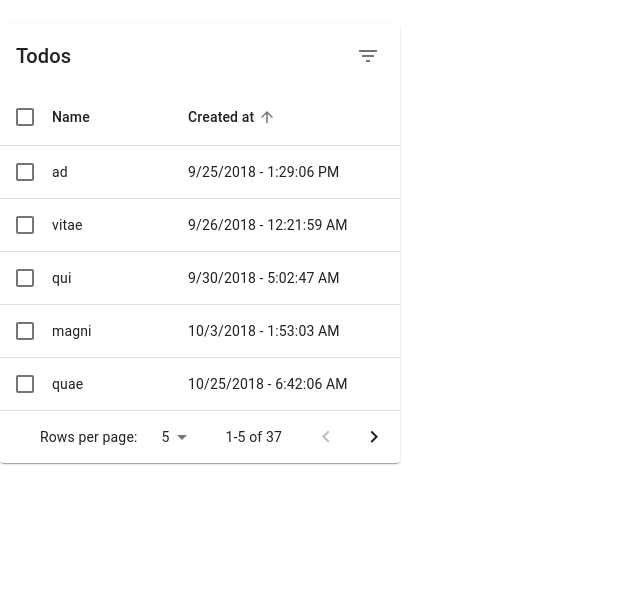
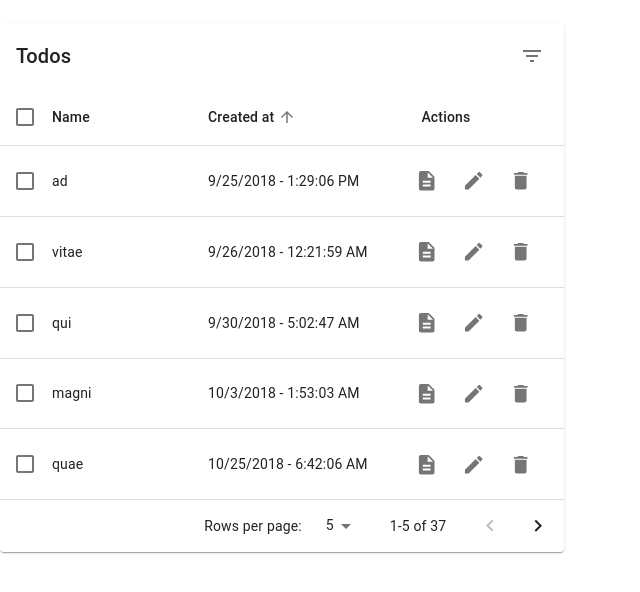
Before and after one commit to mladenkn/react-todos, a React (Create React App) app: page /todos in a window 1280 px wide. Shown: the top 592 px of the page, without its empty margins (0-640 px from the left). Built offline with nearby package versions, Linux system fonts and the light colour scheme.

Commit message:
updated table

```diff
--- a/src/view/App.tsx
+++ b/src/view/App.tsx
@@ -2,7 +2,7 @@ import React from 'react';
 import { TodoDetailsPage } from './TodoDetailsPage';
 import { createMuiTheme } from "@material-ui/core"
 import { ThemeProvider } from '@material-ui/styles'
-import { BrowserRouter as Router, Route, Link } from "react-router-dom";
+import { BrowserRouter as Router, Route } from "react-router-dom";
 import { TodoListPage } from './TodoListPage';
 
 
--- a/src/view/TodoListPage.tsx
+++ b/src/view/TodoListPage.tsx
@@ -28,7 +28,7 @@ export const TodoListPage = () => {
   return (
     <div>
       <TodoTableExample
-        rows={todoList.data}
+        todos={todoList.data}
         todoTotatCount={todoList.totalCount}
         lastSearchParams={searchParams}
         onSearchParamsChange={setSearchParams}
--- a/src/view/TodoTableExample.tsx
+++ b/src/view/TodoTableExample.tsx
@@ -15,6 +15,8 @@ import Checkbox from '@material-ui/core/Checkbox';
 import IconButton from '@material-ui/core/IconButton';
 import Tooltip from '@material-ui/core/Tooltip';
 import DeleteIcon from '@material-ui/icons/Delete';
+import EditIcon from '@material-ui/icons/Edit';
+import DescriptionIcon from '@material-ui/icons/Description';
 import FilterListIcon from '@material-ui/icons/FilterList';
 import { Todo } from '../logic/shared';
 import { PagedListSearchParams } from '../utils';
@@ -23,7 +25,7 @@ export type TodoListItem = Omit<Todo, 'description'>
 
 type Order = 'asc' | 'desc'
 
-const headCells = [
+const todoPropsHeadCells = [
   // { id: 'id', disablePadding: true, label: 'Id' },
   { id: 'name' as keyof TodoListItem, disablePadding: true, label: 'Name' },
   { id: 'createdAt' as keyof TodoListItem, disablePadding: false, label: 'Created at' },
@@ -56,20 +58,20 @@ function EnhancedTableHead(props: EnhancedTableProps) {
             inputProps={{ 'aria-label': 'select all desserts' }}
           />
         </TableCell>
-        {headCells.map(headCell => (
+        {todoPropsHeadCells.map(cell => (
           <TableCell
-            key={headCell.id}
+            key={cell.id}
             align='left'
-            padding={headCell.disablePadding ? 'none' : 'default'}
-            sortDirection={orderBy === headCell.id ? order : false}
+            padding={cell.disablePadding ? 'none' : 'default'}
+            sortDirection={orderBy === cell.id ? order : false}
           >
             <TableSortLabel
-              active={orderBy === headCell.id}
+              active={orderBy === cell.id}
               direction={order}
-              onClick={createSortHandler(headCell.id)}
+              onClick={createSortHandler(cell.id)}
             >
-              {headCell.label}
-              {orderBy === headCell.id ? (
+              {cell.label}
+              {orderBy === cell.id ? (
                 <span className={classes.visuallyHidden}>
                   {order === 'desc' ? 'sorted descending' : 'sorted ascending'}
                 </span>
@@ -77,6 +79,9 @@ function EnhancedTableHead(props: EnhancedTableProps) {
             </TableSortLabel>
           </TableCell>
         ))}
+        <TableCell className={classes.actionHeadCell}>
+          Actions
+        </TableCell>
       </TableRow>
     </TableHead>
   );
@@ -165,7 +170,9 @@ const useStyles = makeStyles((theme: Theme) =>
       marginBottom: theme.spacing(2),
     },
     table: {
-      minWidth: 400,
+    },
+    actionHeadCell: {
+      paddingLeft: '2.1em'
     },
     tableWrapper: {
       overflowX: 'auto',
@@ -181,14 +188,24 @@ const useStyles = makeStyles((theme: Theme) =>
       top: 20,
       width: 1,
     },
+    nameCell: {
+      width: '10em'
+    },
     createdAtCell: {
-      width: '14em',
+      width: '12em',
+    },
+    actionButton: {
+      padding: '0.4em',
+      marginRight: '0.5em',
+    },
+    actionIcon: {
+      fontSize: '1.3em',
     },
   }), { name: 'Table' },
 );
 
 export interface Props {
-  rows: TodoListItem[]
+  todos: TodoListItem[]
   todoTotatCount: number
   lastSearchParams: PagedListSearchParams<TodoListItem>
   onSearchParamsChange: (p: PagedListSearchParams<TodoListItem>) => void
@@ -196,12 +213,12 @@ export interface Props {
 
 export default function EnhancedTable(p: Props) {
 
-  const classes = useStyles();
+  const classes = useStyles()
 
   const { order, orderBy, page, rowsPerPage } = p.lastSearchParams
-  const { rows, todoTotatCount } = p
+  const { todos: todos, todoTotatCount } = p
 
-  const [selectedIds, setSelectedIds] = React.useState<number[]>([]);
+  const [selectedIds, setSelectedIds] = React.useState<number[]>([])
   console.log(selectedIds)
 
   const handleRequestSort = (event: React.MouseEvent<unknown>, property: keyof TodoListItem) => {
@@ -211,7 +228,7 @@ export default function EnhancedTable(p: Props) {
 
   const handleSelectAllClick = (event: React.ChangeEvent<HTMLInputElement>) => {
     if (event.target.checked)
-      setSelectedIds(rows.map(n => n.id))
+      setSelectedIds(todos.map(n => n.id))
     else
       setSelectedIds([])
   }
@@ -247,10 +264,10 @@ export default function EnhancedTable(p: Props) {
               orderBy={orderBy}
               onSelectAllClick={handleSelectAllClick}
               onRequestSort={handleRequestSort}
-              rowCount={rows.length}
+              rowCount={todos.length}
             />
             <TableBody>
-              {rows.map((row, index) => {
+              {todos.map((row, index) => {
                 const isItemSelected = selectedIds.includes(row.id)
                 const labelId = `enhanced-table-checkbox-${index}`
 
@@ -271,11 +288,22 @@ export default function EnhancedTable(p: Props) {
                       />
                     {/* <TableCell align="left">{row.id}</TableCell> */}
                     </TableCell>
-                    <TableCell component="th" id={labelId} scope="row" padding="none">
+                    <TableCell className={classes.nameCell} component="th" id={labelId} scope="row" padding="none">
                       {row.name}
                     </TableCell>
                     <TableCell className={classes.createdAtCell} align="left">
                       {row.createdAt.toLocaleDateString()} - {row.createdAt.toLocaleTimeString()}
+                    </TableCell>
+                    <TableCell>
+                      <IconButton className={classes.actionButton} size='small'>
+                        <DescriptionIcon className={classes.actionIcon} />
+                      </IconButton>
+                      <IconButton className={classes.actionButton} size='small'>
+                        <EditIcon className={classes.actionIcon} />
+                      </IconButton>
+                      <IconButton className={classes.actionButton} size='small'>
+                        <DeleteIcon className={classes.actionIcon} />
+                      </IconButton>
                     </TableCell>
                   </TableRow>
                 );
```
